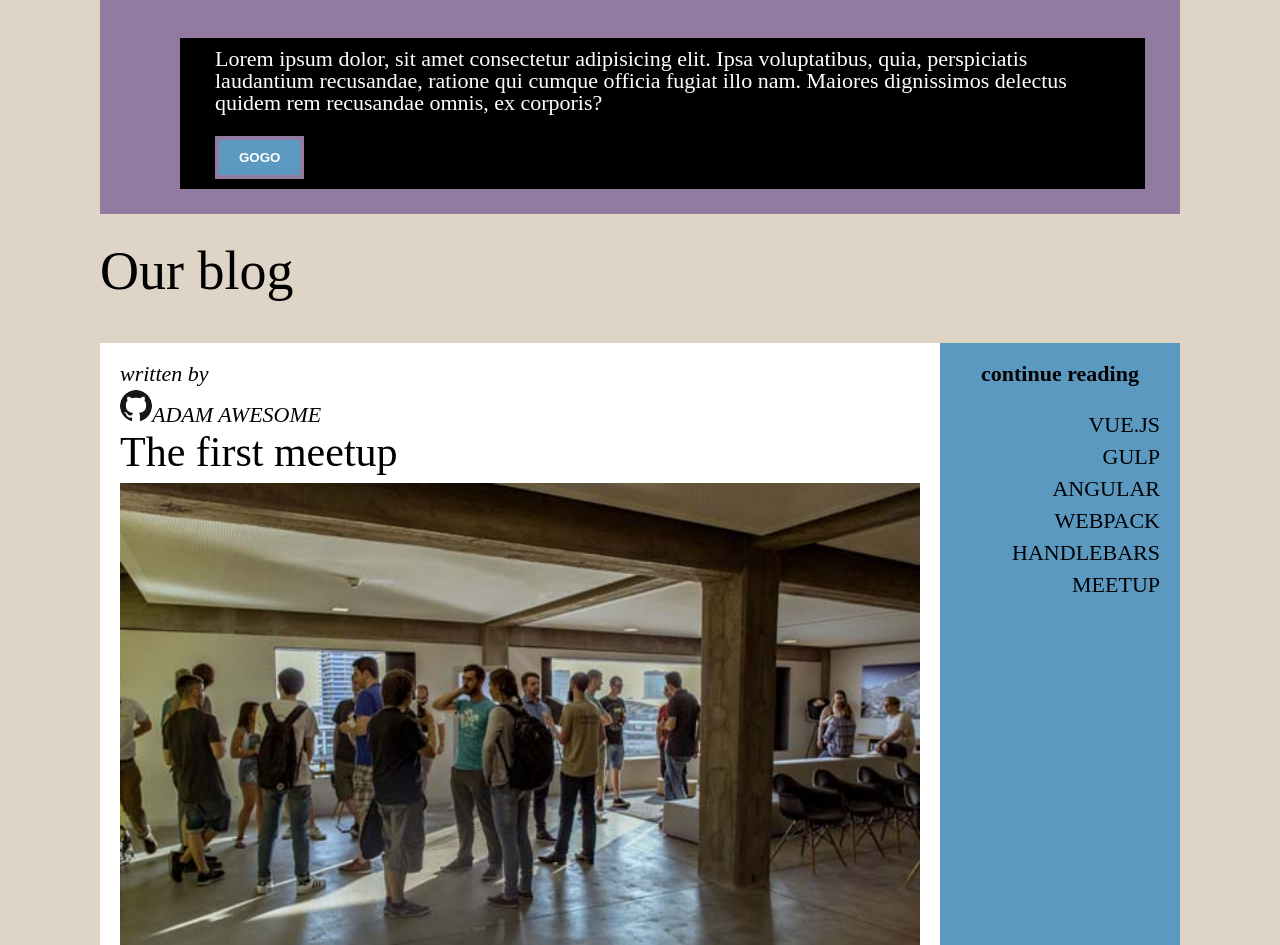
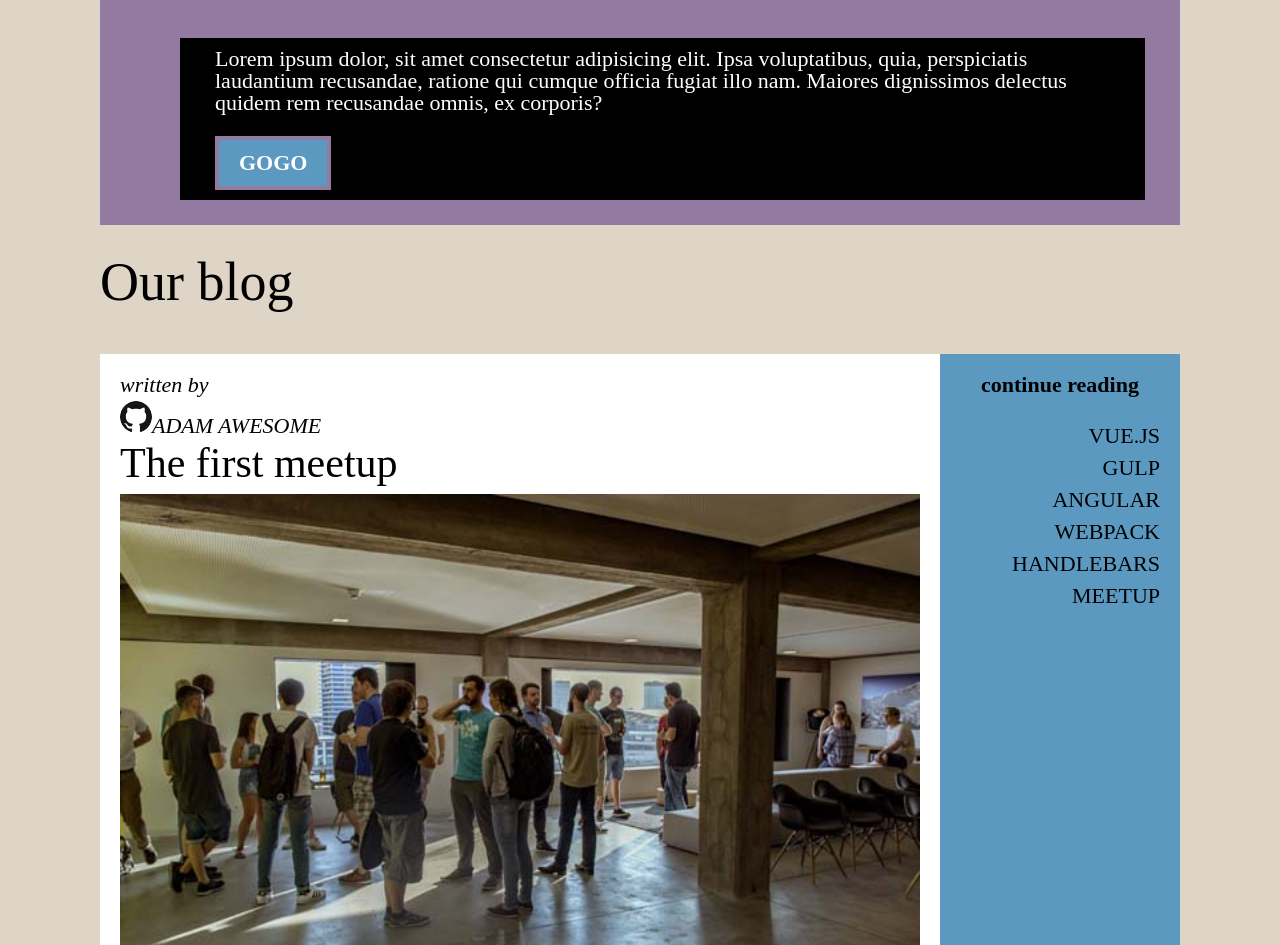
Before and after one commit to MaximilianUE/A11y-Demo-for-FERN-2, a website built with webpack: page index.html in a window 1280 px wide. Shown: the part 1200-2145 px from the top of the page. Built offline with nearby package versions, Linux system fonts and the light colour scheme; some packages are replaced by stand-ins of ours; files whose address does not match are found by name.

Commit message:
add normalize.css

```diff
--- a/package.json
+++ b/package.json
@@ -31,6 +31,7 @@
     "webpack-serve": "^2.0.2"
   },
   "dependencies": {
+    "normalize.css": "^8.0.0",
     "swiper": "^4.3.3"
   }
 }
--- a/src/css/main.scss
+++ b/src/css/main.scss
@@ -1,5 +1,6 @@
 
-// full scss support
+//use normalize
+@import '~normalize.css';
 
 @import './variables/global';
 @import './variables/colors';
```
Also changed, not shown: 1 other file.
